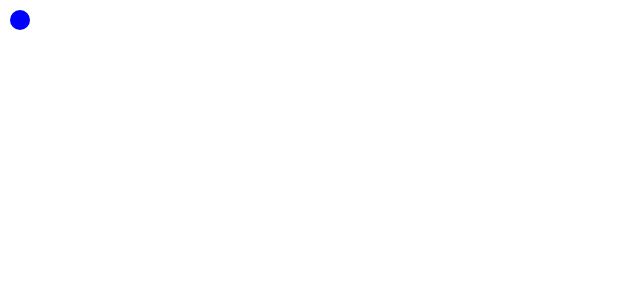
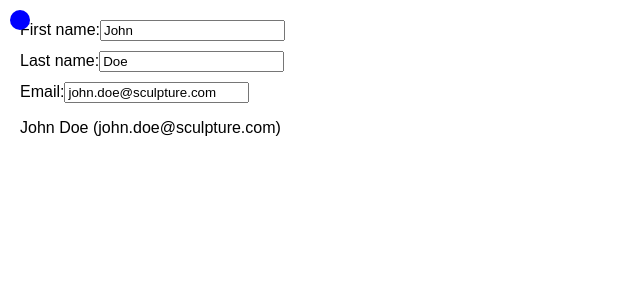
Before and after one commit to mich-deg/learn-react, a React (Vite) app: page / in a window 1280 px wide. Shown: the top 300 px of the page, without its empty margins (0-640 px from the left). Built offline with nearby package versions, Linux system fonts and the light colour scheme.

Commit message:
Copying objects with the spread syntax

```diff
--- a/src/App.jsx
+++ b/src/App.jsx
@@ -1,37 +1,40 @@
 import React, { useState } from "react";
+import Form3 from "./component/Form3";
 
 const App = () => {
   const [position, setPosition] = useState({
-    x:0,
-    y:0
-  })
+    x: 0,
+    y: 0,
+  });
   return (
-
-    <div onPointerMove={
-      e => {
+    <div
+      onPointerMove={(e) => {
         setPosition({
           x: e.clientX,
-          y: e.clientY
-        })
-      }
-    } style={{
-      position: 'relative',
-      width: '100vw',
-      height: '100vh',
-    }}>
-      <div style={{
-        position: 'absolute',
-        backgroundColor: 'blue',
-        borderRadius: '50%',
-        transform: ` translate(${position.x}px, ${position.y}px) `,
-        left: -10,
-        top: -10,
-        width: 20,
-        height: 20
-      }} />
-  </div>
-  )
-
+          y: e.clientY,
+        });
+      }}
+      style={{
+        position: "relative",
+        width: "100vw",
+        height: "100vh",
+      }}
+    >
+      <div
+        style={{
+          position: "absolute",
+          backgroundColor: "blue",
+          borderRadius: "50%",
+          transform: ` translate(${position.x}px, ${position.y}px) `,
+          left: -10,
+          top: -10,
+          width: 20,
+          height: 20,
+        }}
+      />
+      <Form3 />
+    </div>
+  );
 };
 
 export default App;
--- /dev/null
+++ b/src/component/Form3.jsx
@@ -0,0 +1,52 @@
+import React, { useState } from "react";
+
+const Form3 = () => {
+  const [person, setPerson] = useState({
+    firstName: "John",
+    lastName: "Doe",
+    email: "john.doe@sculpture.com",
+  });
+
+  function handleFirstNameChange (e) {
+    setPerson({
+        ...person,
+        firstName: e.target.value
+    })
+  }
+
+  function handleLastNameChange (e){
+    setPerson({
+        ...person,
+        lastName: e.target.value
+    })
+  }
+
+  function handleEmailChange(e) {
+    setPerson({
+      ...person,
+      email: e.target.value
+    });
+  }
+
+  return (
+    <>
+      <label htmlFor="">
+        First name:
+        <input value={person.firstName} onChange={handleFirstNameChange} />
+      </label>
+      <label htmlFor="">
+        Last name:
+        <input value={person.lastName} onChange={handleLastNameChange} />
+      </label>
+      <label htmlFor="">
+        Email:
+        <input value={person.email} onChange={handleEmailChange} />
+      </label>
+      <p>
+        {person.firstName} {person.lastName} ({person.email})
+      </p>
+    </>
+  );
+};
+
+export default Form3;
```
